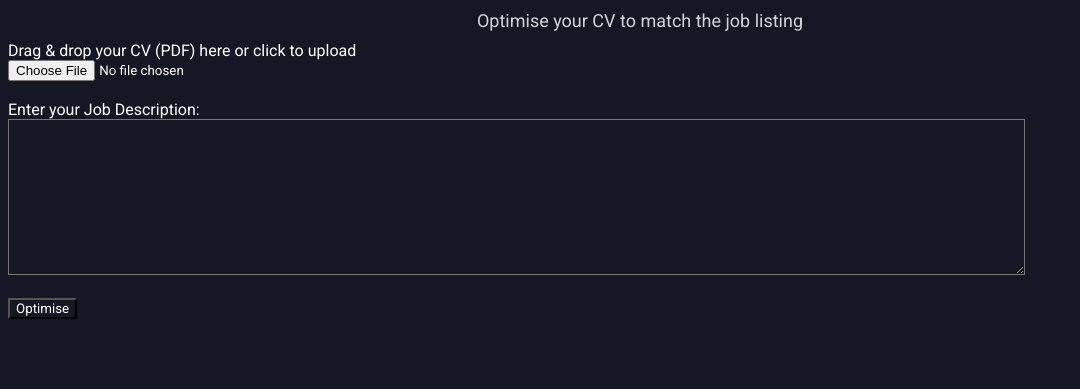
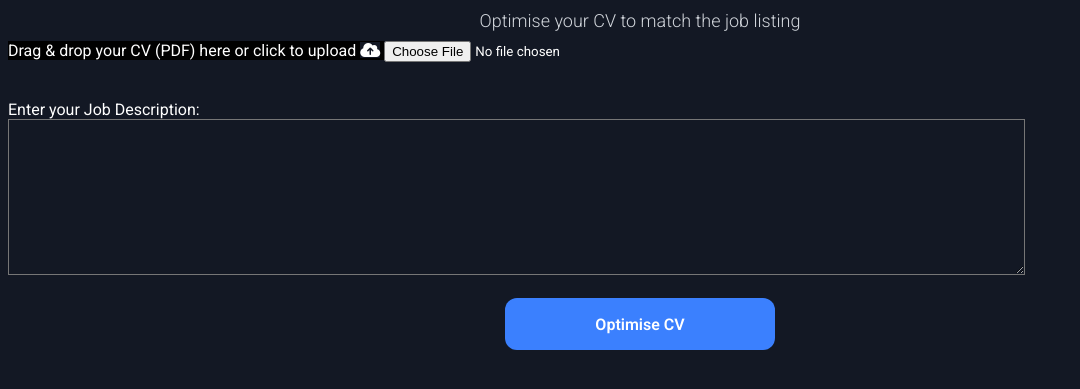
Before and after one commit to ananyachennadi/hire-boost, a Flask app: page / in a window 1280 px wide. Shown: the part 96-485 px from the top of the page, without its empty margins (0-1080 px from the left). Run offline with Flask 3, Linux system fonts and the light colour scheme.

Commit message:
added styling to submit button

```diff
--- a/static/style.css
+++ b/static/style.css
@@ -32,4 +32,36 @@ h1{
   font-size: 18px;
   font-weight: 400;
   color: #d1d5db;
+  font-weight: 300;
 }
+
+#drop-area{
+  width: 500px;
+  height: 300px;
+  background-color: #000000;
+  text-align: center;
+}
+
+.submit-button{
+  background-color: #3b80fe;
+  border-radius: 12px;
+  min-width: 270px;
+  border: 0px;
+  height: 52px;
+  align-self: center;
+  font-weight: 600;
+  font-size: 16px;
+  border: 2px solid transparent;
+  transition: background-color 0.2s, border-color 0.2s;
+}
+
+.submit-button:hover{
+  background-color: #131824;
+  cursor: pointer;
+  border-color:#3b80fe;
+}
+
+.submit-area{
+  display: flex;
+  justify-content: center;
+}
--- a/templates/index.html
+++ b/templates/index.html
@@ -6,6 +6,7 @@
     <link rel="preconnect" href="https://fonts.googleapis.com">
     <link rel="preconnect" href="https://fonts.gstatic.com" crossorigin>
     <link href="https://fonts.googleapis.com/css2?family=Montserrat:ital,wght@0,100..900;1,100..900&family=Roboto:ital,wght@0,100..900;1,100..900&display=swap" rel="stylesheet">
+    <link rel="stylesheet" href="https://cdnjs.cloudflare.com/ajax/libs/font-awesome/6.5.1/css/all.min.css">
     <link rel="stylesheet" type="text/css" href="{{ url_for('static', filename='style.css') }}">
     </head>
 
@@ -20,13 +21,18 @@
         </div>
         <p class="tagline">Optimise your CV to match the job listing</p>
         <form action='/optimise' method='post' enctype="multipart/form-data">
-            <label class="file-upload-label" for="cv_file">Drag & drop your CV (PDF) here or click to upload</label><br>
-            <input type="file" name="cv_file" accept="application/pdf" required ><br><br>
+            <label id="drop-area" for="cv_file">
+                Drag & drop your CV (PDF) here or click to upload
+                <i class="fa-solid fa-cloud-arrow-up"></i>
+                <input type="file" name="cv_file" accept="application/pdf" required >
+            </label><br>
+            <br><br>
 
             <label for="job_desc">Enter your Job Description:</label><br>
             <textarea name="job_desc" style="width:80%; height: 150px;" required></textarea><br><br>
-
-            <input type="submit" value="Optimise">
+            <div class="submit-area">
+                <input type="submit" value="Optimise CV" class="submit-button">
+            </div>
         </form>
 
         {% if result %}
```
